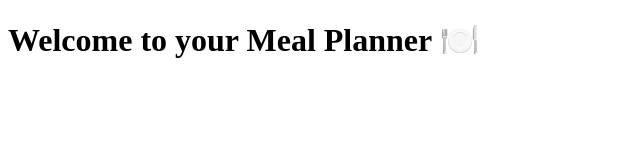
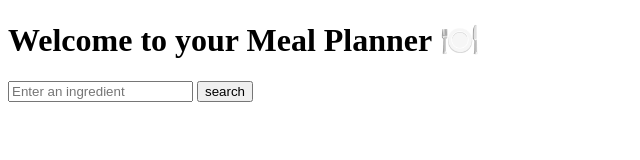
Before and after one commit to tebomabusetsa-ops/meal-planner-generator, a plain HTML site: page index.html in a window 1280 px wide. Shown: the whole page, without its empty margins (0-640 px from the left). Drawn offline with Linux system fonts and the light colour scheme.

Commit message:
added HTML

```diff
--- a/index.html
+++ b/index.html
@@ -9,5 +9,9 @@
     <h1>
         Welcome to your Meal Planner 🍽️
     </h1>
+    <form>
+        <input type="text" placeholder="Enter an ingredient" />
+        <input type="submit" value="search"/>
+    </form>
 </body>
 </html>
```
